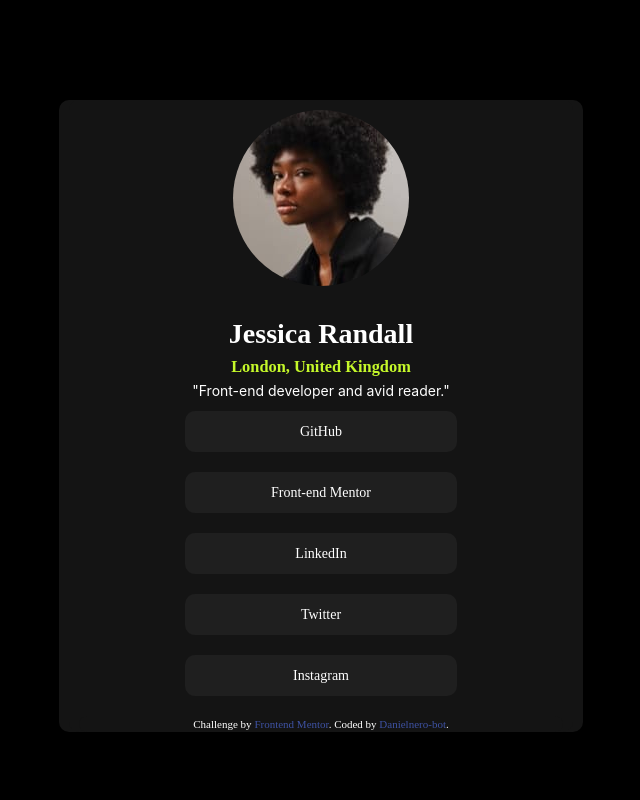
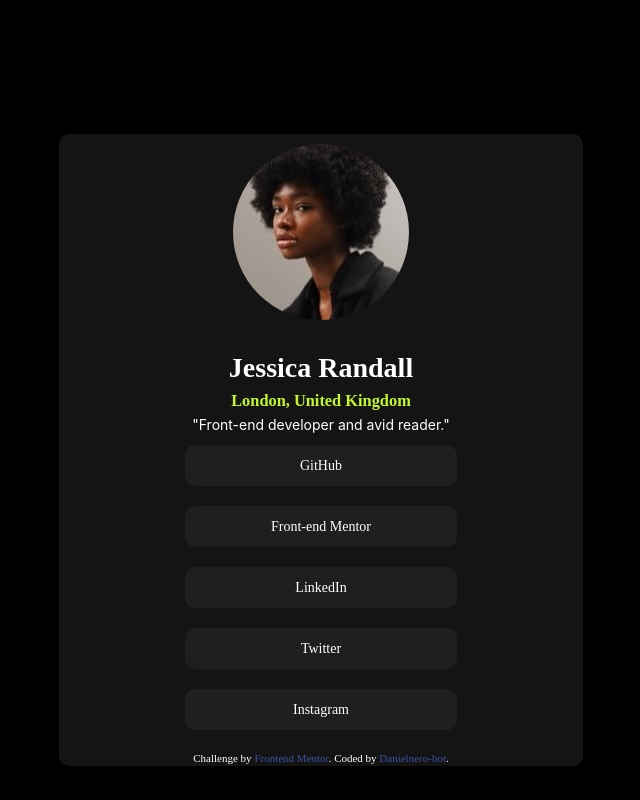
Before and after one commit to danielnero-bot/social-, a plain HTML site: page index.html in a window 1280 px wide. Shown: the whole page, without its empty margins (319-959 px from the left). Drawn offline with Linux system fonts and the light colour scheme.

Commit message:
styles.css

```diff
--- a/styles.css
+++ b/styles.css
@@ -10,6 +10,11 @@
     --Grey700: hsl(0, 0%, 20%);
     --Grey800: hsl(0, 0%, 12%);
     --Grey900: hsl(0, 0%, 8%);
+}
+body{
+     display: grid;
+    place-items: center;
+    height: 100vh;
 }
 main{
     box-sizing: border-box;
```
